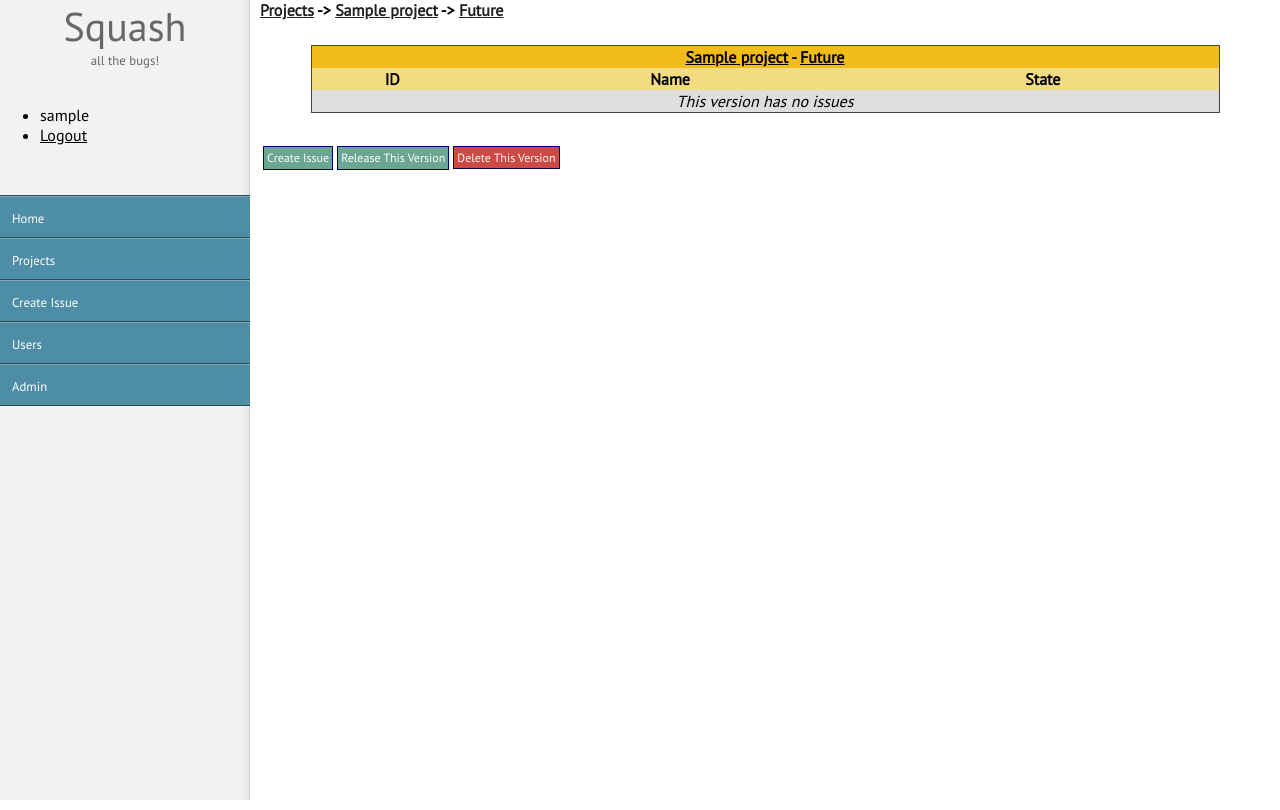
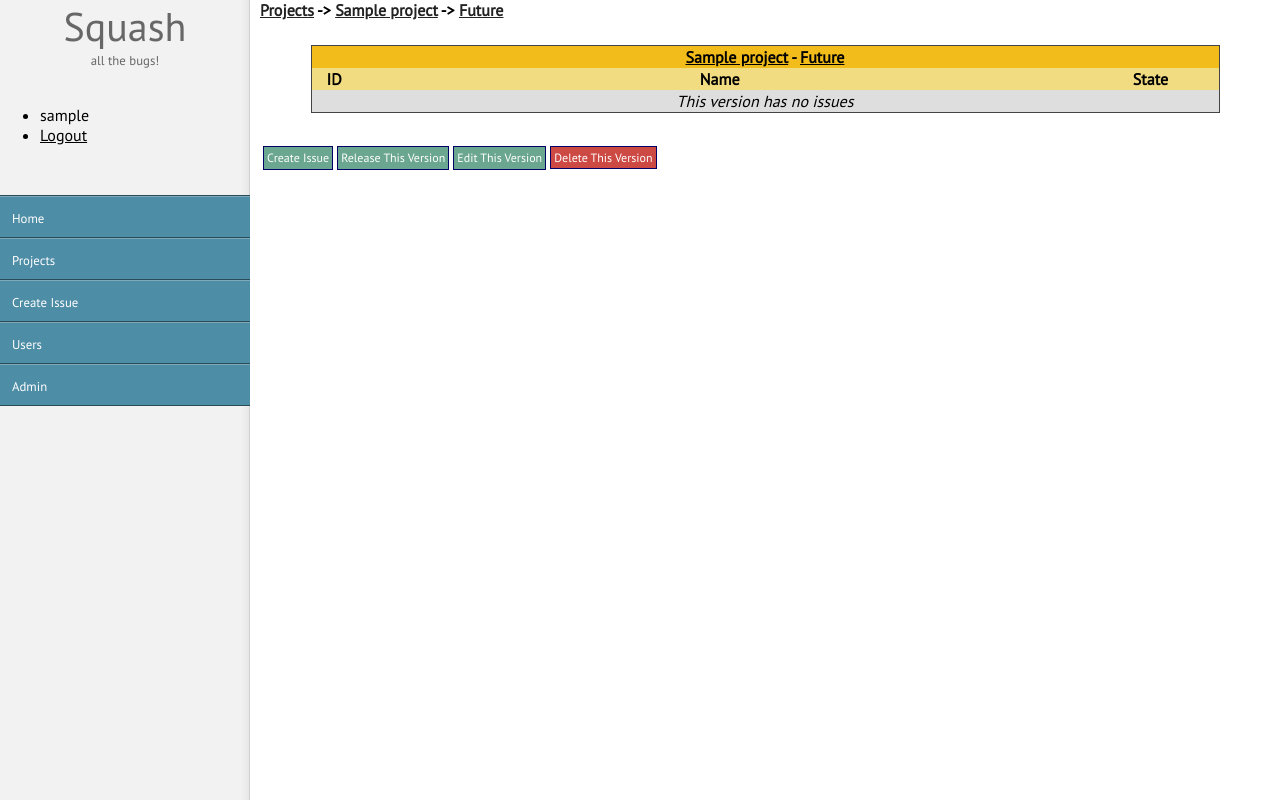
Before and after one commit to craigotis/Squash, a Django app: a page that uses squash/templates/squash/project_version.html in a window 1280 px wide. Run offline with Django 3.2, Linux system fonts and the light colour scheme; a user stored in the database is signed in; tables that the repository leaves empty hold one stand-in row (values such as "Sample post").

Commit message:
Minor improvements and new features
Added support for editing versions, re-opening resolved issues, and
deleting users.

```diff
--- a/squash/models.py
+++ b/squash/models.py
@@ -143,5 +143,8 @@ class Issue(models.Model):
             return state_lookup[0]
         return "(Invalid state: " + self.state + "))"
 
+    def version_str(self):
+        return str(self.fix_version.version_number)
+
     def __str__(self):
         return ('(No name) ' if is_empty(self.name) else self.name) + ' ' + self.state
--- a/squash/templates/squash/delete_project.html
+++ b/squash/templates/squash/delete_project.html
@@ -3,7 +3,7 @@
 
 {% if success %}
 
-Deletion successful
+Deletion successful<br/><br/>
 
 <a href="/squash/" class="input">Home</a>
 
--- a/squash/templates/squash/delete_version.html
+++ b/squash/templates/squash/delete_version.html
@@ -3,7 +3,7 @@
 
 {% if success %}
 
-Deletion successful
+Deletion successful<br/><br/>
 
 <a href="/squash/project/{{ project.key }}" class="input">To Project</a>
 
--- a/squash/templates/squash/piece_project_version_issues.html
+++ b/squash/templates/squash/piece_project_version_issues.html
@@ -1,28 +1,33 @@
 <table class="styled-table">
     <tr class="header">
         {% if version %}
-            <th colspan=3><a href="/squash/project/{{ project.key }}/">{{ project.name }}</a> - <a href="/squash/project/{{ project.key }}/{{version.version_number}}">{{ version.version_number }} {% if version.scheduled_release_date %}- {{version.scheduled_release_date}}{% endif %}</a></th>
+            <th colspan=3><a href="/squash/project/{{ project.key }}/">{{ project.name }}</a> - <a
+                    href="/squash/project/{{ project.key }}/{{ version.version_number }}">{{ version.version_number }}
+                {% if version.scheduled_release_date %}- {{ version.scheduled_release_date }}{% endif %}</a></th>
         {% else %}
-            <th colspan=3><a href="/squash/project/{{ project.key }}/">{{ project.name }}</a> - <a href="/squash/project/{{ project.key }}/Future">Future</a></th>
+            <th colspan=3><a href="/squash/project/{{ project.key }}/">{{ project.name }}</a> - <a
+                    href="/squash/project/{{ project.key }}/Future">Future</a></th>
         {% endif %}
     </tr>
     {% if version.released %}
-    <tr class="header_success">
-        <th colspan=3>Released on {{ version.release_date }}</th>
-    </tr>
+        <tr class="header_success">
+            <th colspan=3>Released on {{ version.release_date }}</th>
+        </tr>
     {% endif %}
     <tr class="light">
-        <th>ID</th>
-        <th class="light">Name</th>
-        <th class="light">State</th>
+        <th style="width: 5%;">ID</th>
+        <th style="width: 80%;">Name</th>
+        <th style="width: 15%;">State</th>
     </tr>
     {% if version %}
         {% if version.issuesAsFix.count > 0 %}
             {% for issue in version.issues_sorted_by_state %}
                 <tr class="{% cycle 'odd' 'even' %}">
-                    <td><a href="/squash/issue/{{project.key}}/{{ issue.issue_number }}">{{ issue.issue_number }}</a></td>
-                    <td><a href="/squash/issue/{{project.key}}/{{ issue.issue_number }}">{{ issue.name }}</a></td>
-                    <td><a href="/squash/issue/{{project.key}}/{{ issue.issue_number }}">{{ issue.state_str }}</a></td>
+                    <td><a href="/squash/issue/{{ project.key }}/{{ issue.issue_number }}">{{ issue.issue_number }}</a>
+                    </td>
+                    <td><a href="/squash/issue/{{ project.key }}/{{ issue.issue_number }}">{{ issue.name }}</a></td>
+                    <td><a href="/squash/issue/{{ project.key }}/{{ issue.issue_number }}">{{ issue.state_str }}</a>
+                    </td>
                 </tr>
             {% endfor %}
         {% else %}
@@ -34,9 +39,11 @@
         {% if project.future_issues.length > 0 %}
             {% for issue in project.future_issues %}
                 <tr class="{% cycle 'odd' 'even' %}">
-                    <td><a href="/squash/issue/{{project.key}}/{{ issue.issue_number }}">{{ issue.issue_number }}</a></td>
-                    <td><a href="/squash/issue/{{project.key}}/{{ issue.issue_number }}">{{ issue.name }}</a></td>
-                    <td><a href="/squash/issue/{{project.key}}/{{ issue.issue_number }}">{{ issue.state_str }}</a></td>
+                    <td><a href="/squash/issue/{{ project.key }}/{{ issue.issue_number }}">{{ issue.issue_number }}</a>
+                    </td>
+                    <td><a href="/squash/issue/{{ project.key }}/{{ issue.issue_number }}">{{ issue.name }}</a></td>
+                    <td><a href="/squash/issue/{{ project.key }}/{{ issue.issue_number }}">{{ issue.state_str }}</a>
+                    </td>
                 </tr>
             {% endfor %}
         {% else %}
--- a/squash/templates/squash/project_version.html
+++ b/squash/templates/squash/project_version.html
@@ -1,11 +1,11 @@
 {% extends "squash/base.html" %}
 {% block content %}
 
-<b><a href="/squash/projects/">Projects</a> -> <a href="/squash/project/{{project.key}}">{{ project.name }}</a> ->
+    <b><a href="/squash/projects/">Projects</a> -> <a href="/squash/project/{{ project.key }}">{{ project.name }}</a> ->
         {% if version %}
-    <a href="/squash/project/{{project.key}}/{{version.version_number}}">{{ version.version_number }}</a>
+            <a href="/squash/project/{{ project.key }}/{{ version.version_number }}">{{ version.version_number }}</a>
         {% else %}
-    <a href="/squash/project/{{project.key}}/Future">Future</a>
+            <a href="/squash/project/{{ project.key }}/Future">Future</a>
         {% endif %}
     </b><br/><br/>
 
@@ -19,10 +19,16 @@
                 <a href="/squash/newIssue/{{ project.key }}" class="input">Create Issue</a>
             </td>
             <td>
-            <a href="/squash/releaseVersion/{{ project.key }}/{{ version.version_number }}" class="input">Release This Version</a>
+                <a href="/squash/releaseVersion/{{ project.key }}/{{ version.version_number }}" class="input">Release
+                    This Version</a>
             </td>
             <td>
-            <a href="/squash/confirmDeleteVersion/{{ project.key }}/{{ version.version_number }}" class="input_err">Delete This Version</a>
+                <a href="/squash/editVersion/{{ project.key }}/{{ version.version_number }}" class="input">Edit
+                    This Version</a>
+            </td>
+            <td>
+                <a href="/squash/confirmDeleteVersion/{{ project.key }}/{{ version.version_number }}" class="input_err">Delete
+                    This Version</a>
             </td>
         </tr>
     </table>
--- a/squash/urls.py
+++ b/squash/urls.py
@@ -21,6 +21,7 @@ urlpatterns = patterns('squash.views',
     url(r'^stop/(?P<project_key>\w+)/(?P<issue_num>\d+)/$', 'stop_issue'),
     url(r'^resolve/(?P<project_key>\w+)/(?P<issue_num>\d+)/$', 'resolve_issue'),
     url(r'^close/(?P<project_key>\w+)/(?P<issue_num>\d+)/$', 'close_issue'),
+    url(r'^reopen/(?P<project_key>\w+)/(?P<issue_num>\d+)/$', 'reopen_issue'),
     url(r'^deleteIssue/(?P<project_key>\w+)/(?P<issue_num>\d+)/$', 'delete_issue'),
     url(r'^editIssue/save/$', 'save_issue'),
     url(r'^editIssue/(?P<project_key>\w+)/(?P<issue_num>\d+)/$', 'edit_issue'),
@@ -35,6 +36,8 @@ urlpatterns = patterns('squash.views',
 
     url(r'^confirmDeleteVersion/(?P<project_key>\w+)/(?P<version_num>((\d+).)+(\d+))/$', 'confirm_delete_version'),
     url(r'^deleteVersion/(?P<project_key>\w+)/(?P<version_num>((\d+).)+(\d+))/$', 'delete_version'),
+    url(r'^editVersion/save/$', 'save_version'),
+    url(r'^editVersion/(?P<project_key>\w+)/(?P<version_num>((\d+).)+(\d+))/$', 'edit_version'),
     url(r'^releaseVersion/(?P<project_key>\w+)/(?P<version_num>((\d+).)+(\d+))/$', 'release_version'),
 
     url(r'^projects/$', 'projects'),
@@ -49,6 +52,9 @@ urlpatterns = patterns('squash.views',
     url(r'^confirmDeleteProject/(?P<project_key>\w+)/$', 'confirm_delete_project'),
     url(r'^deleteProject/(?P<project_key>\w+)/$', 'delete_project'),
 
+    url(r'^confirmDeleteUser/(?P<username>\w+)/$', 'confirm_delete_user'),
+    url(r'^deleteUser/(?P<username>\w+)/$', 'delete_user'),
+
     # Profile URLs
 
     url(r'^user/(?P<uname>\w+)/$', 'edit_user'),
--- a/squash/views.py
+++ b/squash/views.py
@@ -47,7 +47,8 @@ def login_user(request):
         else:
             state = "Your username and/or password were incorrect."
 
-    return render_to_response('squash/login.html', {'state':state, 'username': username}, context_instance=RequestContext(request))
+    return render_to_response('squash/login.html', {'state': state, 'username': username},
+        context_instance=RequestContext(request))
 
 # Log out
 def logout_user(request):
@@ -58,7 +59,8 @@ def logout_user(request):
 @permission_required('squash.can_browse')
 def index(request):
     projects_list = Project.objects.all()
-    return render_to_response('squash/index.html', {'projects_list' : projects_list}, context_instance=RequestContext(request))
+    return render_to_response('squash/index.html', {'projects_list': projects_list},
+        context_instance=RequestContext(request))
 
 # New issue page
 @permission_required('squash.add_issue')
@@ -68,7 +70,8 @@ def new_issue(request, project_key=None):
         current_project = Project.objects.get(key=project_key)
     else:
         current_project = None
-    return render_to_response('squash/create_issue.html', {'projects_list' : projects_list, 'current_project' : current_project}, context_instance=RequestContext(request))
+    return render_to_response('squash/create_issue.html',
+        {'projects_list': projects_list, 'current_project': current_project}, context_instance=RequestContext(request))
 
 # Create a new issue
 @permission_required('squash.add_issue')
@@ -109,14 +112,16 @@ def new_project(request):
 # Create a new Project
 def create_project(request):
     proj_key = request.POST['project_key']
-    existing_project = Project.objects.filter(key = proj_key)
+    existing_project = Project.objects.filter(key=proj_key)
     if (len(existing_project) > 0):
-        return render_to_response('squash/create_project.html', {'error_message' : 'A project with that key already exists'}, context_instance=RequestContext(request))
+        return render_to_response('squash/create_project.html',
+            {'error_message': 'A project with that key already exists'}, context_instance=RequestContext(request))
 
     proj_name = request.POST['project_name']
 
     if (is_empty(proj_key) or is_empty(proj_name)):
-        return render_to_response('squash/create_project.html', {'error_message' : 'Key or Name empty, both must be provided'}, context_instance=RequestContext(request))
+        return render_to_response('squash/create_project.html',
+            {'error_message': 'Key or Name empty, both must be provided'}, context_instance=RequestContext(request))
 
     proj = Project()
     proj.key = proj_key
@@ -129,7 +134,8 @@ def create_project(request):
 @permission_required('squash.can_browse')
 def projects(request):
     projects = Project.objects.all()
-    return render_to_response('squash/projects.html', {'projects_list' : projects}, context_instance=RequestContext(request))
+    return render_to_response('squash/projects.html', {'projects_list': projects},
+        context_instance=RequestContext(request))
 
 # A specific project
 @permission_required('squash.can_browse')
@@ -138,7 +144,7 @@ def project(request, project_key):
         project = Project.objects.get(key=project_key)
     except Project.DoesNotExist:
         raise Http404
-    return render_to_response('squash/project.html', {'project' : project}, context_instance=RequestContext(request))
+    return render_to_response('squash/project.html', {'project': project}, context_instance=RequestContext(request))
 
 # The issues for a project
 @permission_required('squash.can_browse')
@@ -155,7 +161,8 @@ def project_version(request, project_key, version_num='Future'):
             version = project.version_set.get(version_number=version_num)
         except Version.DoesNotExist:
             raise Http404
-    return render_to_response('squash/project_version.html', {'project' : project, 'version' : version}, context_instance=RequestContext(request))
+    return render_to_response('squash/project_version.html', {'project': project, 'version': version},
+        context_instance=RequestContext(request))
 
 # Save editing changes for an Issue
 @permission_required('squash.change_issue')
@@ -176,7 +183,7 @@ def save_issue(request):
     version = None
     if version_number != 'Future':
         try:
-            version = Version.objects.get(project=proj, version_number = version_number)
+            version = Version.objects.get(project=proj, version_number=version_number)
         except Issue.DoesNotExist:
             raise Http404
 
@@ -202,9 +209,7 @@ def edit_issue(request, project_key, issue_num):
     except Issue.DoesNotExist:
         raise Http404
 
-    print 'Found issue', issue
-
-    return render_to_response('squash/edit_issue.html', {'issue' : issue}, context_instance=RequestContext(request))
+    return render_to_response('squash/edit_issue.html', {'issue': issue}, context_instance=RequestContext(request))
 
 # A specific issue
 @permission_required('squash.can_browse')
@@ -218,7 +223,8 @@ def issue(request, project_key, issue_num):
     except Issue.DoesNotExist:
         raise Http404
 
-    return render_to_response('squash/issue.html', {'project' : proj, 'version' : issue.fix_version, 'issue' : issue}, context_instance=RequestContext(request))
+    return render_to_response('squash/issue.html', {'project': proj, 'version': issue.fix_version, 'issue': issue},
+        context_instance=RequestContext(request))
 
 # Confirming the deletion of a Version
 @permission_required('squash.delete_version')
@@ -234,7 +240,8 @@ def confirm_delete_version(request, project_key, version_num):
         raise Http404
 
     print 'Confirming delete'
-    return render_to_response('squash/delete_version.html', {'project' : proj, 'version' : version}, context_instance=RequestContext(request))
+    return render_to_response('squash/delete_version.html', {'project': proj, 'version': version},
+        context_instance=RequestContext(request))
 
 # Delete a Version
 @permission_required('squash.delete_version')
@@ -257,7 +264,8 @@ def delete_version(request, project_key, version_num):
 
     version.delete()
 
-    return render_to_response('squash/delete_version.html', {'project' : proj, 'version' : version, 'success' : True}, context_instance=RequestContext(request))
+    return render_to_response('squash/delete_version.html', {'project': proj, 'version': version, 'success': True},
+        context_instance=RequestContext(request))
 
 # Release a Version
 @permission_required('squash.change_version')
@@ -276,7 +284,56 @@ def release_version(request, project_key, version_num):
     version.release_date = date.today()
     version.save()
 
-    return render_to_response('squash/delete_version.html', {'project' : proj, 'version' : version, 'success' : True}, context_instance=RequestContext(request))
+    return render_to_response('squash/delete_version.html', {'project': proj, 'version': version, 'success': True},
+        context_instance=RequestContext(request))
+
+# Edit a Version, changing the release date, etc.
+@permission_required('squash.change_version')
+def edit_version(request, project_key, version_num):
+    try:
+        proj = Project.objects.get(key=project_key)
+    except Project.DoesNotExist:
+        raise Http404
+
+    try:
+        version = Version.objects.get(version_number=version_num)
+    except Version.DoesNotExist:
+        raise Http404
+
+    return render_to_response('squash/edit_version.html', {'project': proj, 'version': version},
+        context_instance=RequestContext(request))
+
+# Save editing changes for a Version
+@permission_required('squash.change_version')
+def save_version(request):
+    project_key = request.POST['project_key']
+    version_number = request.POST['old_version_number']
+    try:
+        proj = Project.objects.get(key=project_key)
+    except Project.DoesNotExist:
+        raise Http404
+
+    try:
+        version = Version.objects.get(project=proj, version_number=version_number)
+    except Version.DoesNotExist:
+        raise Http404
+
+    version_new_version_number = request.POST['version_number']
+    if version_number != version_new_version_number:
+        try:
+            existing_version = Version.objects.get(project=proj, version_number=version_new_version_number)
+            return render_to_response('squash/edit_version.html',
+                {'project': proj, 'version': version, 'error_message': 'A version with this number already exists.'},
+                context_instance=RequestContext(request))
+        except Version.DoesNotExist:
+            pass # This is good, we didn't want the version to exist.
+
+    version_new_description = request.POST['version_description']
+    version.version_number = version_new_version_number
+    version.description = version_new_description
+    version.save()
+
+    return redirect('/squash/project/' + proj.key + '/' + str(version.version_number));
 
 # Return the page for a new version
 @permission_required('squash.add_version')
@@ -286,7 +343,7 @@ def new_version(request, project_key):
     except Project.DoesNotExist:
         raise Http404
 
-    return render_to_response('squash/create_version.html', {'project' : proj}, context_instance=RequestContext(request))
+    return render_to_response('squash/create_version.html', {'project': proj}, context_instance=RequestContext(request))
 
 # Actually create the version
 @permission_required('squash.add_version')
@@ -300,12 +357,16 @@ def create_version(request, project_key):
     try:
         StrictVersion().parse(version_num)
     except ValueError:
-        return render_to_response('squash/create_version.html', {'project' : proj, 'error_message' : 'Invalid version number format.'}, context_instance=RequestContext(request))
+        return render_to_response('squash/create_version.html',
+            {'project': proj, 'error_message': 'Invalid version number format.'},
+            context_instance=RequestContext(request))
 
-    existing_issues = proj.version_set.filter(version_number = version_num)
+    existing_issues = proj.version_set.filter(version_number=version_num)
 
     if (len(existing_issues) > 0):
-        return render_to_response('squash/create_version.html', {'project' : proj, 'error_message' : 'A version with this version number already exists.'}, context_instance=RequestContext(request))
+        return render_to_response('squash/create_version.html',
+            {'project': proj, 'error_message': 'A version with this version number already exists.'},
+            context_instance=RequestContext(request))
 
     v = Version()
     v.project = proj
@@ -315,6 +376,36 @@ def create_version(request, project_key):
 
     return redirect("/squash/project/" + proj.key + "/" + version_num)
 
+# Confirming the deletion of a User
+@permission_required('squash.delete_user')
+def confirm_delete_user(request, username):
+    try:
+        user = get_object_or_404(User, username=username)
+    except User.DoesNotExist:
+        raise Http404
+
+    return render_to_response('squash/delete_user.html', {'userToDelete': user},
+        context_instance=RequestContext(request))
+
+# Delete a Project
+@permission_required('squash.delete_user')
+def delete_user(request, username):
+    try:
+        user = get_object_or_404(User, username=username)
+    except User.DoesNotExist:
+        raise Http404
+
+    referral = get_ref(request)
+    if not referral:
+        raise Http404
+    if not "confirmDeleteUser" in referral:
+        raise Http404
+
+    user.delete()
+
+    return render_to_response('squash/delete_user.html', {'userToDelete': user, 'success': True},
+        context_instance=RequestContext(request))
+
 # Confirming the deletion of a Project
 @permission_required('squash.delete_project')
 def confirm_delete_project(request, project_key):
@@ -323,7 +414,7 @@ def confirm_delete_project(request, project_key):
     except Project.DoesNotExist:
         raise Http404
 
-    return render_to_response('squash/delete_project.html', {'project' : proj}, context_instance=RequestContext(request))
+    return render_to_response('squash/delete_project.html', {'project': proj}, context_instance=RequestContext(request))
 
 # Delete a Project
 @permission_required('squash.delete_project')
@@ -333,15 +424,16 @@ def delete_project(request, project_key):
     except Project.DoesNotExist:
         raise Http404
 
-    referal = get_ref(request)
-    if not referal:
+    referral = get_ref(request)
+    if not referral:
         raise Http404
-    if not "confirmDeleteProject" in referal:
+    if not "confirmDeleteProject" in referral:
         raise Http404
 
     proj.delete()
 
-    return render_to_response('squash/delete_project.html', {'project' : proj, 'success' : True}, context_instance=RequestContext(request))
+    return render_to_response('squash/delete_project.html', {'project': proj, 'success': True},
+        context_instance=RequestContext(request))
 
 # Delete an Issue
 @permission_required('squash.delete_issue')
@@ -405,22 +497,33 @@ def close_issue(request, project_key, issue_num):
 
     return redirect('/squash/project/' + proj.key + '/' + issue.fix_version.version_number)
 
+# Re-Open a Resolved/Closed Issue
+@permission_required('squash.change_issue')
+def reopen_issue(request, project_key, issue_num):
+    proj = get_object_or_404(Project, key=project_key)
+
+    issue = get_object_or_404(Issue, project=proj, issue_number=issue_num)
+    issue.state = 'o'
+    issue.save()
+
+    return redirect('/squash/project/' + proj.key + '/' + issue.fix_version.version_number)
+
 # Edit a User
 @permission_required('squash.can_admin')
 def edit_user(request, uname):
     user = get_object_or_404(User, username=uname)
 
-    return render_to_response('squash/edit_user.html', {'user_to_edit' : user}, context_instance=RequestContext(request))
+    return render_to_response('squash/edit_user.html', {'user_to_edit': user}, context_instance=RequestContext(request))
 
 # Save a User's permission changes
 @permission_required('squash.can_admin')
 def save_user_permissions(request, uname):
     user = get_object_or_404(User, username=uname)
 
-    perm_dict = {'perm_add_issue' : 'add_issue',
-                'perm_change_issue' : 'change_issue',
-                'perm_delete_issue' : 'delete_issue',
-                'perm_can_browse' : 'can_browse'}
+    perm_dict = {'perm_add_issue': 'add_issue',
+                 'perm_change_issue': 'change_issue',
+                 'perm_delete_issue': 'delete_issue',
+                 'perm_can_browse': 'can_browse'}
 
     for key in perm_dict.keys():
         perm = get_object_or_404(Permission, codename=perm_dict[key])
@@ -441,7 +544,7 @@ def users(request):
     users = User.objects.all()
 
     users = sorted(users, key=lambda x: x.profile.created_at, reverse=True)
-    return render_to_response('squash/users.html', {'users' : users}, context_instance=RequestContext(request))
+    return render_to_response('squash/users.html', {'users': users}, context_instance=RequestContext(request))
 
 ########## START JSON GET METHODS ##########
 @permission_required('squash.add_issue')
@@ -457,6 +560,7 @@ def get_project_versions(request, project_key):
         print "Unexpected error:", sys.exc_info()[0]
         raise
 
+
 @permission_required('squash.add_issue')
 def get_unreleased_project_versions(request, project_key):
     try:
```
Also changed, not shown: squash/templates/squash/delete_user.html (added, +25 -0 lines), squash/templates/squash/edit_issue.html (+7 -5 lines), squash/templates/squash/edit_user.html (+13 -5 lines), squash/templates/squash/edit_version.html (added, +58 -0 lines), squash/templates/squash/issue.html (+20 -7 lines), squash/templates/squash/edit_issue.txt (deleted), 3 other files. Lines whose indentation alone changed are shown as unchanged.
